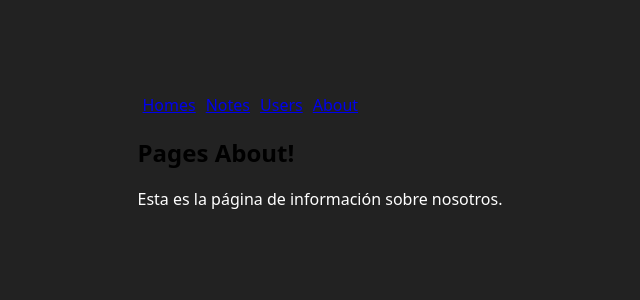
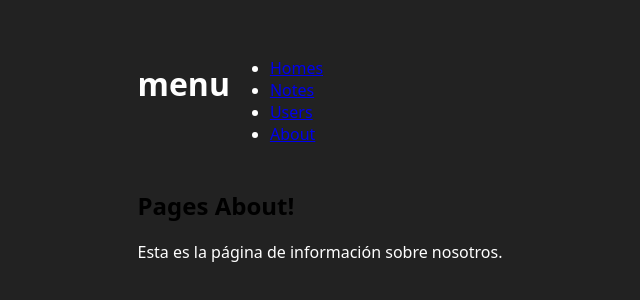
Before and after one commit to CarlosCalderon01/ReactjsByRoadmaps, a React (Vite) app: page /about in a window 1280 px wide. Shown: the part 240-540 px from the top of the page, without its empty margins (320-960 px from the left). Built offline with nearby package versions, Linux system fonts and the light colour scheme.

Commit message:
add React Router6 and make SPA

```diff
--- /dev/null
+++ b/src/App5.jsx
@@ -0,0 +1,37 @@
+// dependency - third
+import React from 'react'
+import { BrowserRouter, Route, Routes, Link } from 'react-router-dom' // Cual es el path en elq ue tiene que renderizar cierto elemento
+// dependency - Local
+import './App.css'
+import { Homes } from './page/Homes'
+import { Notes } from './page/Notes'
+import { Users } from './page/Users'
+import { About } from './page/About'
+
+function App5 () {
+  return (
+    <div className="App">
+        <BrowserRouter>
+            <header>
+                <h1>menu</h1>
+                <nav>
+                    <ul>
+                        <li><Link to='/'>Homes</Link></li>
+                        <li><Link to='/notes'>Notes</Link></li>
+                        <li><Link to='/users'>Users</Link></li>
+                        <li><Link to='/about'>About</Link></li>
+                    </ul>
+                </nav>
+            </header>
+                <Routes>
+                    <Route path='/' element={<Homes />} />
+                    <Route path='/notes' element={<Notes />} />
+                    <Route path='/users' element={<Users />} />
+                    <Route path='/about' element={<About />} />
+                </Routes>
+        </BrowserRouter>
+    </div>
+  )
+}
+
+export default App5
--- a/src/index.css
+++ b/src/index.css
@@ -23,6 +23,12 @@ li{
 
 p{
   color: white;
+}
+
+header {
+  display: flex;
+  flex-direction: row;
+  align-content: space-between;
 }
 
 /* Original Code CSS
--- a/src/main.jsx
+++ b/src/main.jsx
@@ -7,11 +7,12 @@ import './index.css'
 // import App1 from "./App1.jsx";
 // import App2 from "./App2.jsx";
 // import App3 from "./App3.jsx"
-import App4 from './App4.jsx'
+// import App4 from './App4.jsx'
+import App5 from './App5.jsx'
 
 ReactDOM.createRoot(document.getElementById('root')).render(
   <React.StrictMode>
-    <App4 />
+    <App5 />
   </React.StrictMode>
 )
 
```
Also changed, not shown: package.json (+6 -1 lines), 1 other file (tests, documents, lock files or other folders).
